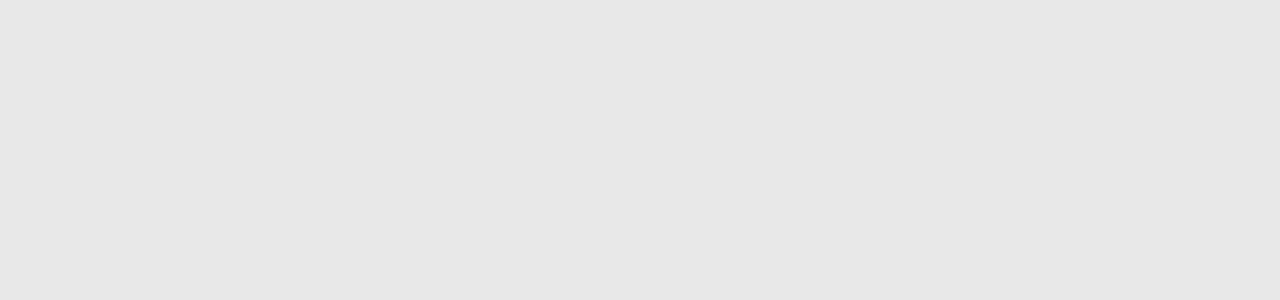
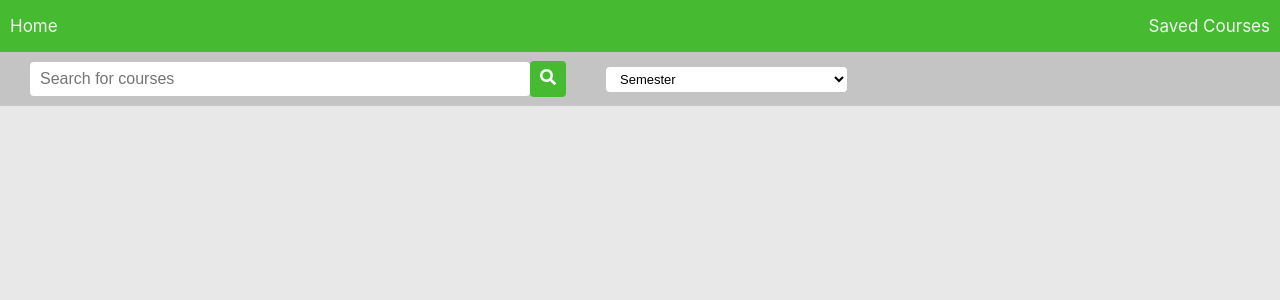
Before and after one commit to fabiolarobles1/los-reyes-de-la-punta-frontend, a React (Create React App) app: page /search in a window 1280 px wide. Shown: the top 300 px of the page. Built offline with nearby package versions, Linux system fonts and the light colour scheme.

Commit message:
created course search page and added search fields

```diff
--- a/src/Routing/Routes.js
+++ b/src/Routing/Routes.js
@@ -4,6 +4,7 @@ import history from './history';
 import Home from '../components/Home/Home';
 import Login from '../components/Login/Login';
 import SignUp from '../components/Sign Up/SignUp';
+import Search from '../components/Search/Search';
 
  class Routes extends Component {
 
@@ -18,6 +19,8 @@ import SignUp from '../components/Sign Up/SignUp';
                     </Route>
                     <Route path="/signup" exact component={SignUp}>
                     </Route>
+                    <Route path="/search" exact component={Search}>
+                    </Route>
                 </Switch>
             </Router>
         );
--- a/src/components/Home/Home.js
+++ b/src/components/Home/Home.js
@@ -23,7 +23,7 @@ class home extends Component {
       (semester.semester === 1 ? course.semester === 2 : course.semester === 1)}),
   }
 
-  menu = [{title: 'Enrollment for next semester', route:'/', icon: 'enrollment.png'}, {title:'Dropdown a course', route:'/', icon:'dropdown.png'}]
+  menu = [{title: 'Enrollment for next semester', route:'/search', icon: 'enrollment.png'}, {title:'Dropdown a course', route:'/', icon:'dropdown.png'}]
 
   //looks for the courses that match the search
   filtering = (id) => {
--- /dev/null
+++ b/src/components/Search/Search.css
@@ -0,0 +1,102 @@
+
+/* Style top navigation bar main box */
+.topnav {
+  background-color: #46BA31;
+  overflow: hidden;
+  color: white;
+  text-align: left;
+  padding-left: 10px;
+}
+
+/* Style the links inside the navigation bar */
+.topnav a {
+  float: right;
+  color: #f2f2f2;
+  text-align: center;
+  text-decoration: none;
+  font-size: 17px;
+  padding-right: 10px;
+}
+
+.topnav a[type="home"] {
+  float: left;
+}
+
+/* Change the color of links on hover */
+.topnav a:hover {
+  color: black;
+}
+
+/* Add a color to the active/current link */
+.topnav a.active {
+  background-color: #4CAF50;
+  color: white;
+}
+
+/* Style for the search bar area*/
+.searchBar {
+  background-color: #C4C4C4;
+  overflow: hidden;
+  color: white;
+  text-align: left;
+  padding-left: 10px;
+}
+
+/* Style for the container for the search text input*/
+.search-container {
+  position: relative;
+  padding: 10px 0px 10px 20px;
+}
+
+/* Style for input fields */
+input {
+  outline: 0;
+  padding: 8px 80px;
+  overflow: hidden;
+  text-align: left;
+  font-size: 16px;
+  vertical-align: middle;
+  padding-left: 10px;
+
+  background-color: #ffffff;
+  background-size: 20px 20px;
+  background-position: 5px;
+  background-repeat: no-repeat;
+
+  border-style: none;
+  border-radius: 4px;
+}
+
+/* Style for search input field*/
+input[type="search"] {
+  padding: 8px 10px;
+  width: 500px;
+}
+
+/* Style for select semester drop down menu*/
+select {
+  outline: 0;
+  padding: 4px 10px;
+  overflow: hidden;
+  text-align: left;
+  font-size: 13px;
+  vertical-align: middle;
+  padding-left: 10px;
+  margin-left: 40px;
+
+  background-color: #ffffff;
+  background-size: 20px 20px;
+  background-position: 5px;
+  background-repeat: no-repeat;
+
+  border-style: none;
+  border-radius: 4px;
+}
+
+/* Style for the search button*/
+span {
+  background-color: #46BA31;
+  padding: 6px 5px;
+  padding-bottom: 10px;
+  border-radius: 4px;
+}
--- /dev/null
+++ b/src/components/Search/Search.js
@@ -0,0 +1,46 @@
+import React, { Component } from 'react'
+import history from "../../Routing/history";
+import "./Search.css";
+import { FontAwesomeIcon } from "@fortawesome/react-fontawesome";
+import { faSearch } from "@fortawesome/free-solid-svg-icons";
+
+class Search extends Component {
+  render() {
+    return (
+      <div className="Search">
+        <div className="topnav">
+          <p>
+            {" "}
+            <a type="home" href ="" onClick={() => history.push("/home")}>Home</a>
+            <a href ="" onClick={() => history.push("/home")}>Saved Courses</a>
+            <br/>
+          </p>
+        </div>
+        <div class="searchBar">
+          <form>
+            <div className="search-container">
+              <input type="search"
+                placeholder="Search for courses"
+              />
+              <span>
+                <span>
+                  <FontAwesomeIcon icon={faSearch} className="searchIcon" />
+                </span>
+              </span>
+              <select>
+                <option value="select">Semester</option>
+                <option value="fall">Fall 2020</option>
+                <option value="spring">Spring 2021</option>
+                <option value="firstSummer">First Summer 2021 (4 weeks)</option>
+                <option value="secondSummer">Second Summer 2021 (4 weeks)</option>
+                <option value="extendedSummer">Extended Summer 2021 (6 weeks)</option>
+              </select>
+            </div>
+          </form>
+        </div>
+      </div>
+    )
+  }
+}
+
+export default Search;
```
Also changed, not shown: src/components/Sign Up/SignUp.css (indentation only).
